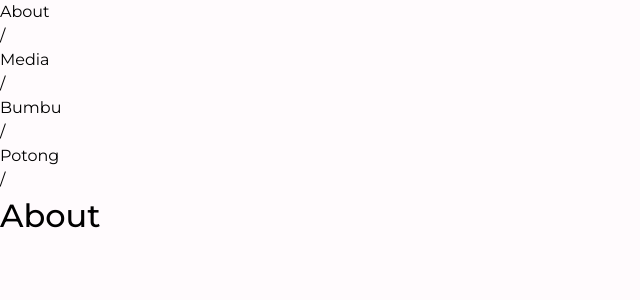
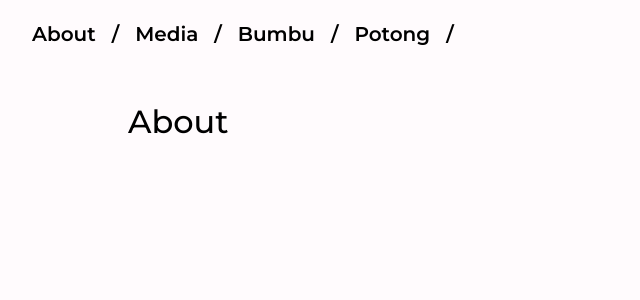
Before and after one commit to kecoaberotak/dagingue-frontend, a Next.js app: page /dashboard in a window 1280 px wide. Shown: the top 300 px of the page, without its empty margins (0-640 px from the left). Built offline with nearby package versions, Linux system fonts and the light colour scheme.

Commit message:
Add: style for dashboard

```diff
--- a/src/app/dashboard/dashboard.styles.css
+++ b/src/app/dashboard/dashboard.styles.css
@@ -0,0 +1,112 @@
+@tailwind base;
+@tailwind components;
+@tailwind utilities;
+
+/* ============ ADMIN PAGE ============ */
+@layer components {
+  /*====== Admin Panel Navbar ======*/
+  .content-nav ul {
+    @apply flex flex-row gap-[1rem] text-xl mt-5 ml-6 text-black font-semibold md:ml-8;
+  }
+
+  .content-nav ul li a {
+    @apply text-black hover:text-secondary duration-300 focus:text-secondary;
+  }
+
+  /*====== Admin Panel Content ======*/
+  .admin-panel-content {
+    @apply w-[80%] mt-[50px] mx-auto flex flex-col gap-[30px];
+  }
+
+  .form-title {
+    @apply text-2xl font-semibold;
+  }
+
+  .form-content {
+    @apply flex flex-col gap-4;
+  }
+
+  .form-content label {
+    @apply mt-5 text-lg font-semibold;
+  }
+
+  .input-info-produk {
+    @apply border-2 border-[#ddd] rounded-lg px-2 sm:py-2;
+  }
+
+  /* ====== GAMBAR ====== */
+  .upload-gambar-about {
+    @apply flex flex-col gap-4 sm:flex-row sm:gap-6;
+  }
+
+  .upload-gambar {
+    @apply flex flex-col gap-5 border border-accent py-6 px-4 rounded-xl sm:w-1/2 md:gap-7;
+  }
+
+  .upload-gambar label {
+    @apply text-xl font-semibold;
+  }
+
+  .gambar-content {
+    @apply max-w-[250px] self-center sm:max-w-[175px] md:max-w-[250px];
+  }
+
+  .gambar-bumbu {
+    @apply max-w-[250px];
+  }
+
+  .gambar-potong {
+    @apply max-w-[250px];
+  }
+
+  /* ====== Table ====== */
+  .table {
+    @apply self-center sm:self-auto;
+  }
+
+  .table td,
+  th {
+    @apply border border-black;
+  }
+
+  .table th {
+    @apply font-bold p-2;
+  }
+
+  .table td {
+    @apply py-3 px-4 text-sm sm:px-4 sm:text-base font-medium;
+  }
+
+  .table-button {
+    @apply flex flex-col gap-2;
+  }
+
+  .table-button {
+    @apply grid justify-center;
+  }
+
+  .table-button .button-edit {
+    @apply bg-green-500 border-green-500 hover:bg-green-400 hover:border-green-400 duration-300 font-semibold py-1 px-2 text-sm md:text-base;
+  }
+
+  .table-button .button-delete {
+    @apply bg-red-500 border-red-500 hover:bg-red-400 hover:border-red-400 duration-300 font-semibold py-1 px-2 text-sm md:text-base;
+  }
+
+  /* ====== Button ====== */
+  .form-button {
+    @apply flex mb-14 gap-1;
+  }
+
+  .form-button Button {
+    @apply bg-black text-white text-sm font-semibold py-1 px-2 hover:bg-accborder-accent duration-300;
+  }
+
+  .button-cancel Button {
+    @apply bg-red-500 border-red-500 font-semibold hover:bg-red-400 hover:border-red-400 duration-300;
+  }
+
+  .button-add Button {
+    @apply mb-14 bg-black text-white text-sm font-semibold py-1 px-2 hover:bg-accborder-accent duration-300;
+  }
+}
--- a/src/app/dashboard/layout.tsx
+++ b/src/app/dashboard/layout.tsx
@@ -1,5 +1,5 @@
 import { Montserrat } from "next/font/google";
-import "@/app/globals.css";
+import "./dashboard.styles.css";
 
 const montserrat = Montserrat({
   subsets: ["latin"],
```
